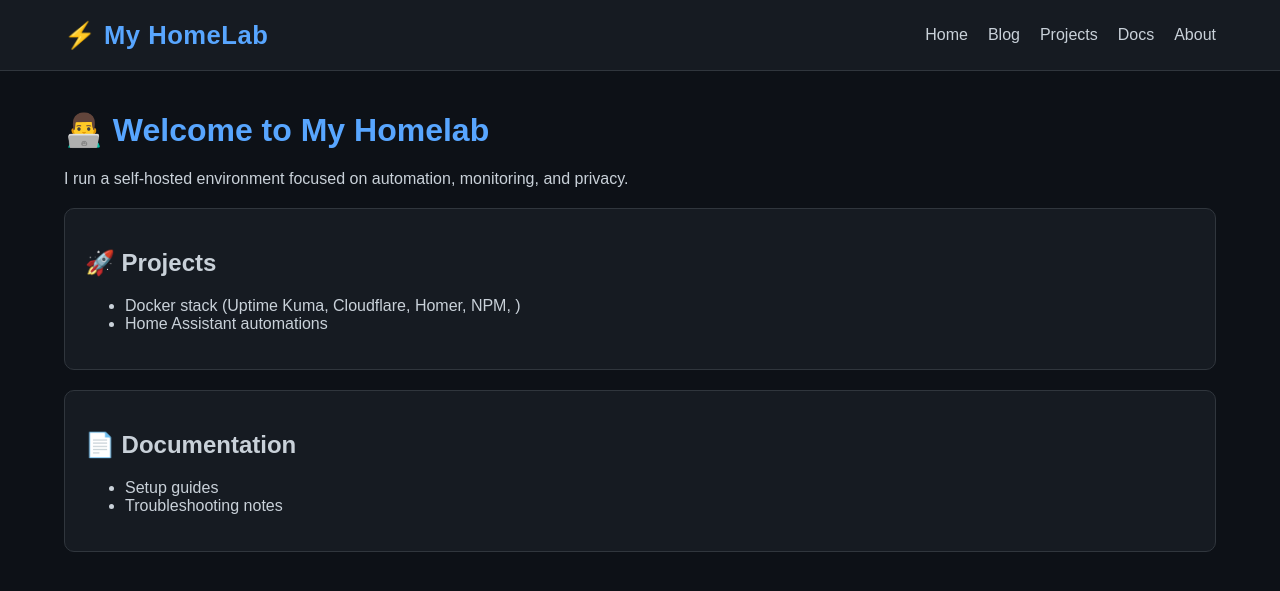
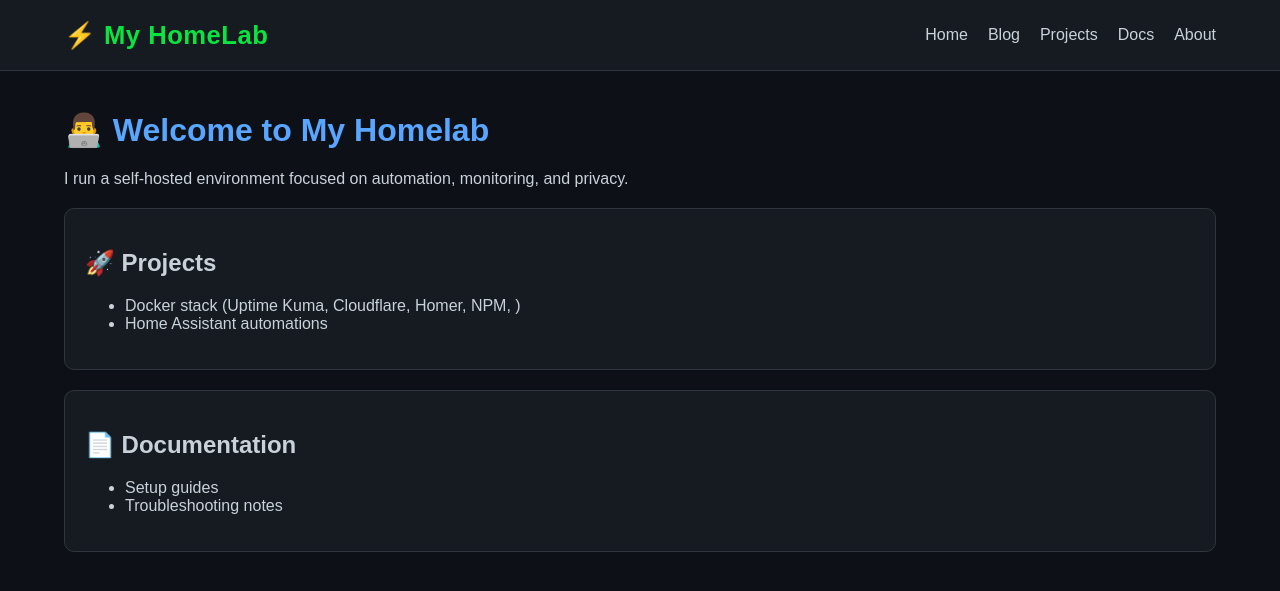
Before and after one commit to Freaky2112/freaky2112.github.io, a Jekyll site: the page built from index.md, in a window 1280 px wide. Shown: the top 591 px of the page. Built offline with Jekyll 4.4.1, drawn with Linux system fonts in a browser that asks for light colours.

Commit message:
change Color

```diff
--- a/assets/style.css
+++ b/assets/style.css
@@ -39,7 +39,7 @@ body {
 .logo {
   font-size: 1.6rem;
   font-weight: 800;
-  color: #58a6ff;
+  color: #0ae440;
   letter-spacing: 0.5px;
 }
 
```
